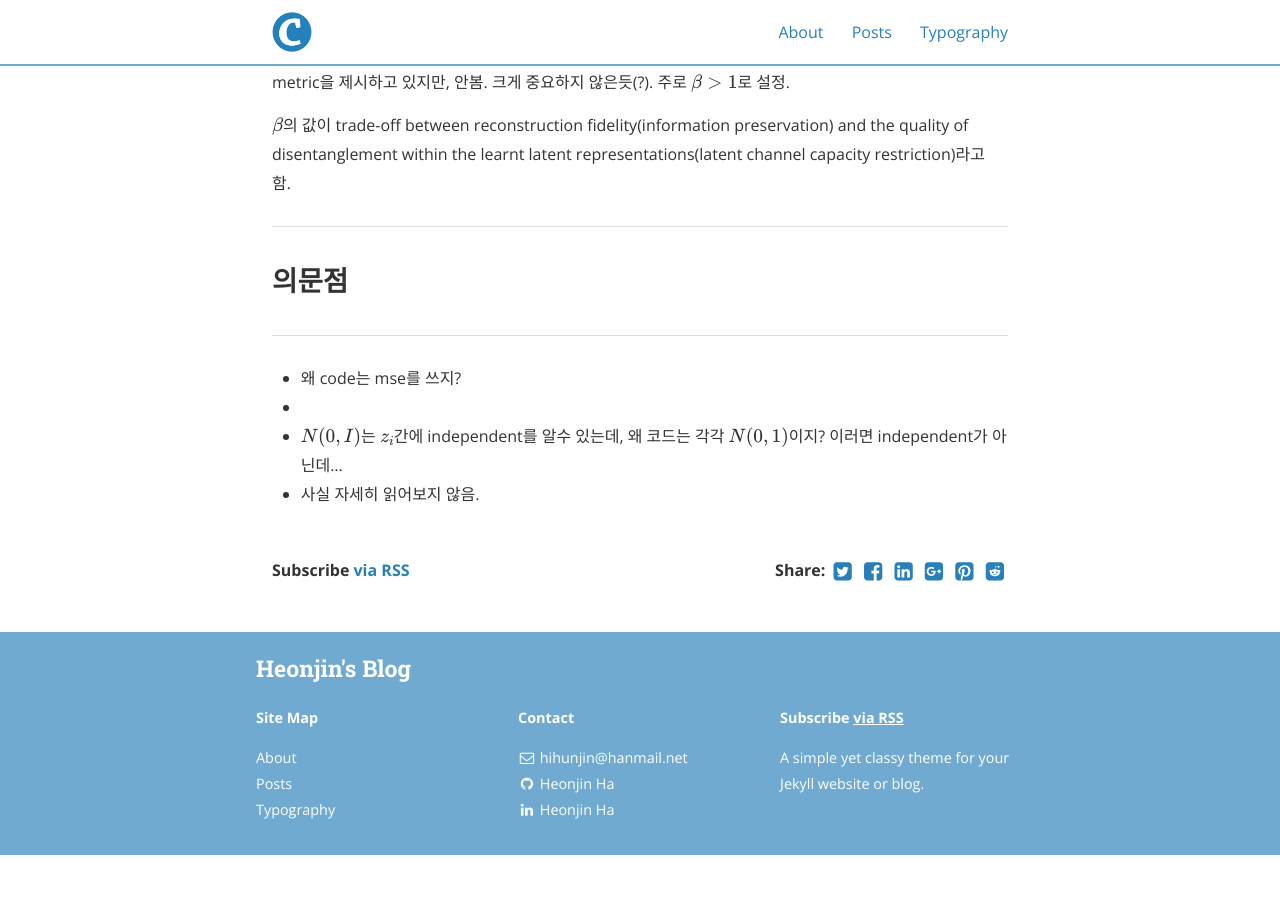
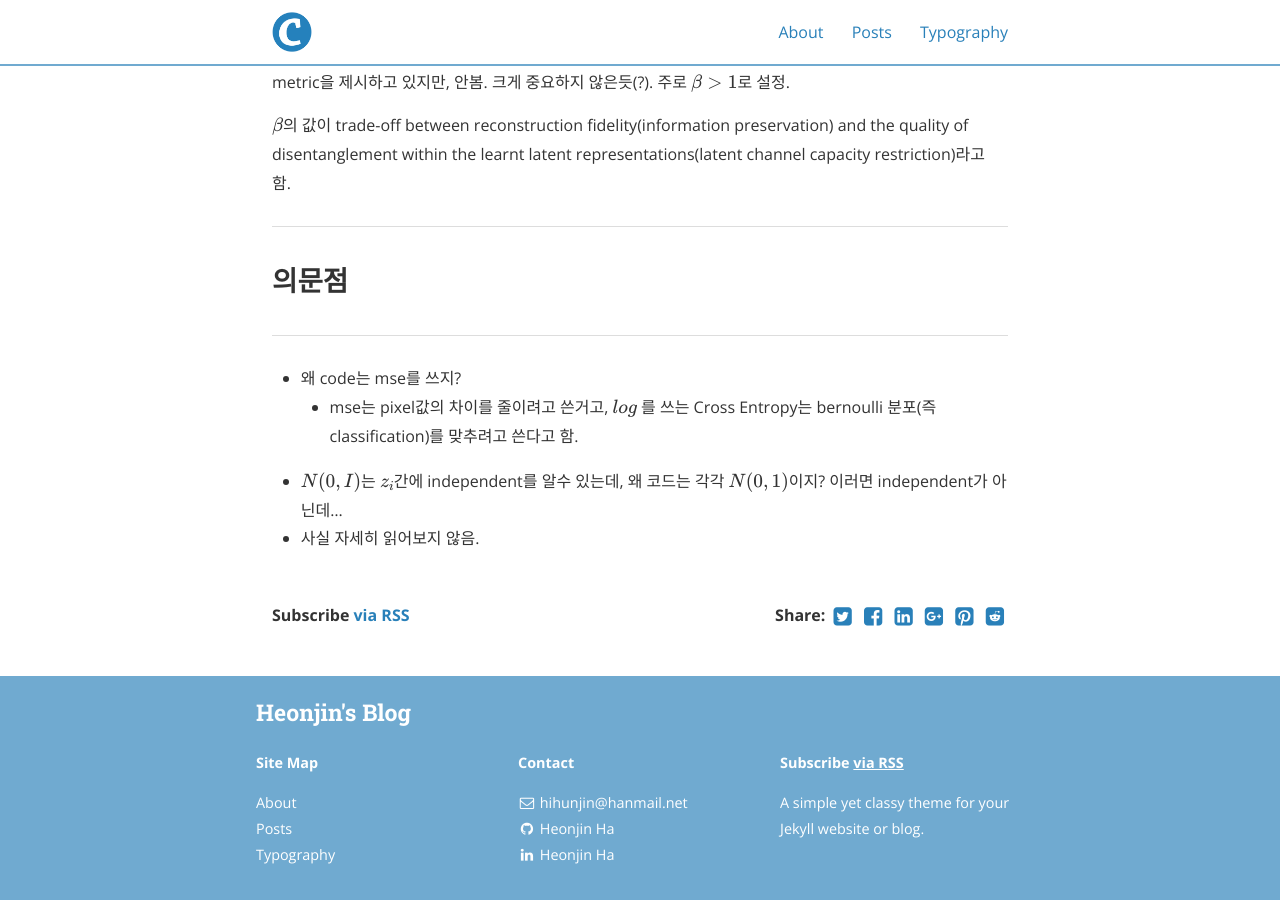
Before and after one commit to hihunjin/hihunjin.github.io, a Jekyll site: the page built from _posts/2021-01-28-betaVAE.md, in a window 1280 px wide and 900 px high, scrolled down 4055 px. Built offline with Jekyll 4.4.1, drawn with Linux system fonts in a browser that asks for light colours; nearby versions of some CDN libraries; before the commit the page ends 4910 px from its top, so only the background shows below that; grey boxes are pictures that could not be loaded.

Commit message:
minor change

```diff
--- a/_posts/2021-01-28-betaVAE.md
+++ b/_posts/2021-01-28-betaVAE.md
@@ -146,6 +146,6 @@ $$\beta$$의 값이 trade-off between reconstruction fidelity(information preser
 ## 의문점
 ---
 * 왜 code는 mse를 쓰지?
-*
+  * mse는 pixel값의 차이를 줄이려고 쓴거고, $$log$$ 를 쓰는 Cross Entropy는 bernoulli 분포(즉 classification)를 맞추려고 쓴다고 함.
 * $$N(0,I)$$는 $$z_i$$간에 independent를 알수 있는데, 왜 코드는 각각 $$N(0,1)$$이지? 이러면 independent가 아닌데...
 * 사실 자세히 읽어보지 않음.
```
